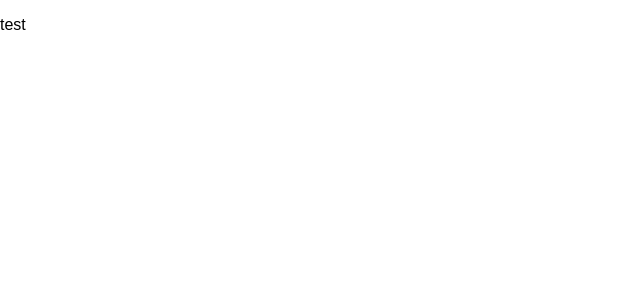
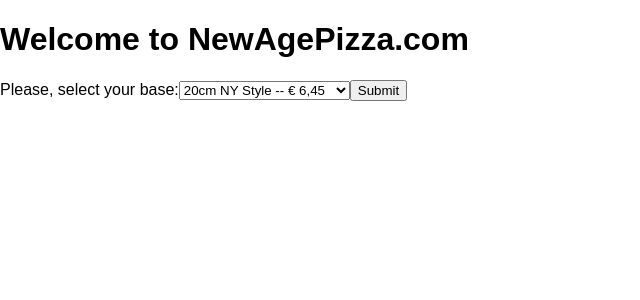
Before and after one commit to cairesana/pizza_homework_4, a React (Create React App) app: page / in a window 1280 px wide. Shown: the top 300 px of the page, without its empty margins (0-640 px from the left). Built offline with nearby package versions, Linux system fonts and the light colour scheme.

Commit message:
starting base form and action to add it

```diff
--- a/src/App.js
+++ b/src/App.js
@@ -1,12 +1,14 @@
 import React, { Component } from 'react';
 import './App.css';
+import PizzaContainer from './components/PizzaContainer'
 
 class App extends Component {
   render() {
     return (
       <div>
         <main>
-          <p>test</p>
+          <h1>Welcome to NewAgePizza.com</h1>
+          <PizzaContainer />
         </main>
       </div>
     );
--- /dev/null
+++ b/src/components/BaseForm.js
@@ -0,0 +1,25 @@
+import React, {Component} from 'react'
+
+class BaseForm extends Component {
+  initialState = ''
+
+  render() {
+    return (
+      <form>
+        <label>
+          Please, select your base:
+          <select >
+            <option value="20cm NY Style, 6.45">20cm NY Style -- € 6,45</option>
+            <option value="25cm NY Style, 8.99">25cm NY Style -- € 8,99</option>
+            <option value="30cm NY Style, 11,49">30cm NY Style -- € 11,49</option>
+            <option value="35cm NY Style, 13,49">35cm NY Style -- € 13,49</option>
+          </select>
+        </label>
+        <input type="submit" value="Submit" />
+      </form>
+    );
+  }
+}
+
+
+export default BaseForm;
--- /dev/null
+++ b/src/components/PizzaContainer.js
@@ -0,0 +1,16 @@
+import React, {Component} from 'react'
+import BaseForm from './BaseForm'
+
+
+class PizzaContainer extends Component {
+
+  render() {
+    return (
+      <div>
+        <BaseForm />
+      </div>
+    )
+  }
+}
+
+export default PizzaContainer;
```
Also changed, not shown: src/actions/pickBase.js (added, +7 -0 lines), src/components/DroneDelivery.js (added), src/components/Sauce.js (added), src/components/Toppings.js (added), 1 other file (tests, documents, lock files or other folders).
